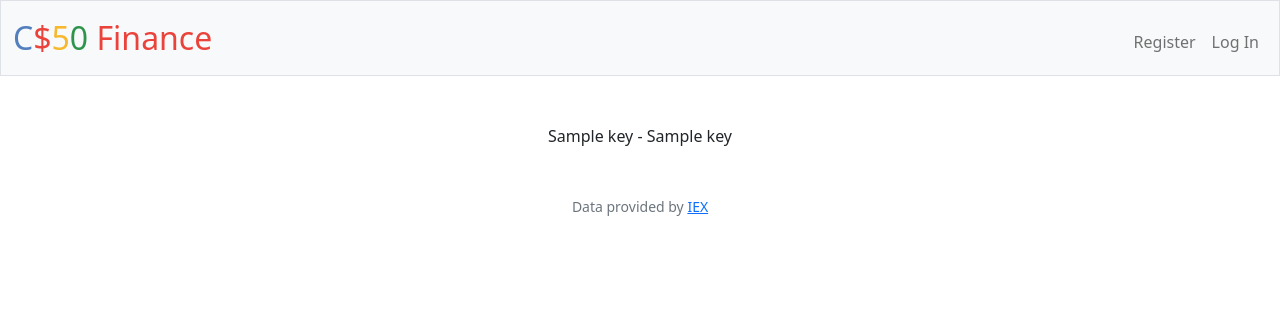
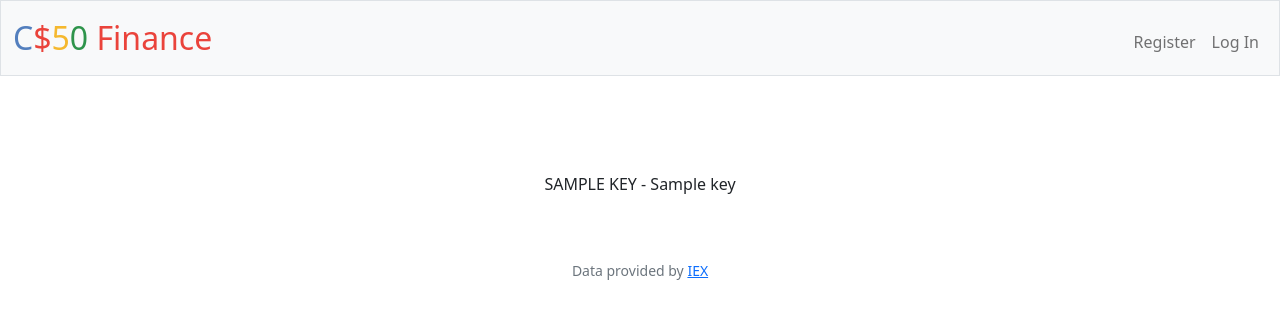
Before and after one commit to itsbittoosharma/FinanceApp-CS50, a Flask app: template templates/quoted.html in a window 1280 px wide. Shown: the top 336 px of the page. Run offline with Flask 2, Linux system fonts and the light colour scheme; the template is opened without the code that fills it: most values are stand-ins (such as "Sample title", 1, 10 or a date in 2020); some libraries are stand-ins or nearby versions.

Commit message:
Modified quote.html

```diff
--- a/templates/quoted.html
+++ b/templates/quoted.html
@@ -5,7 +5,13 @@ Quote
 {%endblock%}
 
 {%block main%}
-{% for key in quote %}
-{{key}} - {{quote[key]}}<br>
-{% endfor %}
+
+<div>
+    <p class="pt-5">
+    {% for key in quote %}
+    {{key.upper()}} - {{quote[key]}} <br>
+    {% endfor %}
+    </p>
+</div>
+
 {%endblock%}
```
